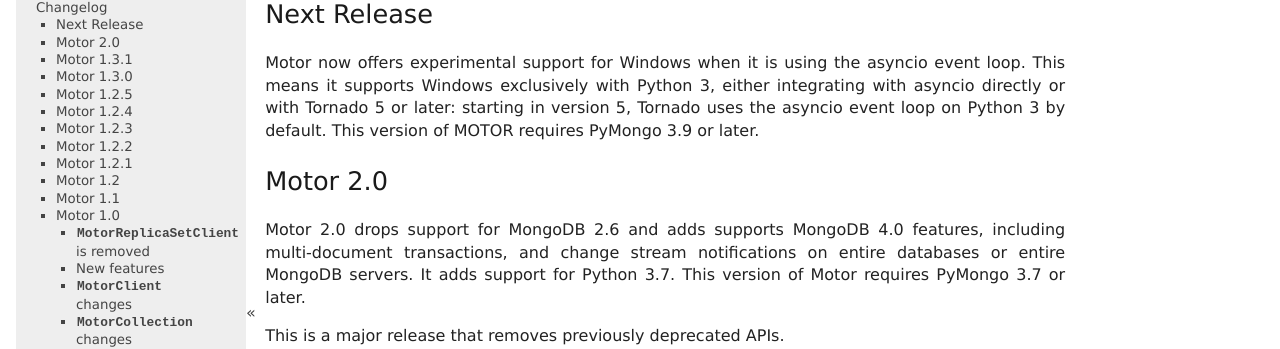
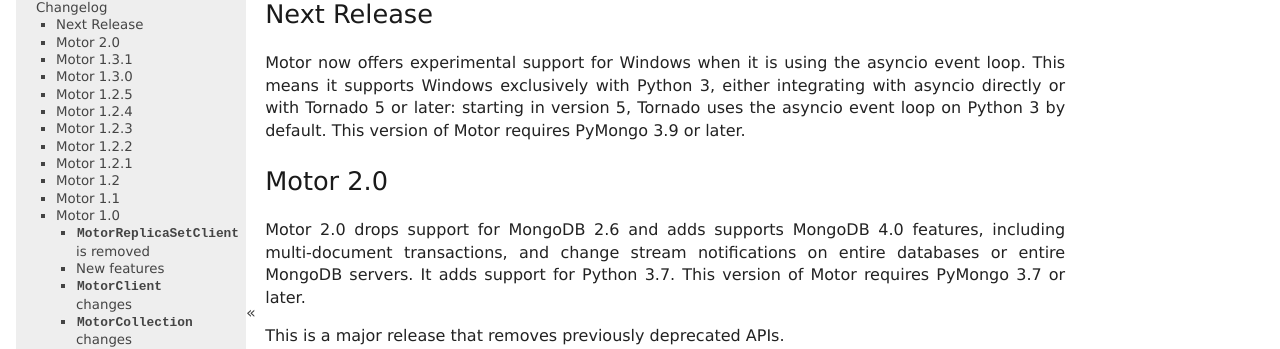
Before and after one commit to mongodb/motor, a Sphinx documentation site: the page built from doc/changelog.rst, in a window 1280 px wide and 900 px high. Shown: the part 136-485 px from the top of the window. Built offline with Sphinx 7.4.7, drawn with Linux system fonts in a browser that asks for light colours; pages that are not in the unit, such as notebooks, are missing from menus; the version number is read from the project's files by our own code.

Commit message:
don't use uppercase

```diff
--- a/doc/changelog.rst
+++ b/doc/changelog.rst
@@ -10,7 +10,7 @@
 event loop. This means it supports Windows exclusively with Python 3, either
 integrating with asyncio directly or with Tornado 5 or later: starting in
 version 5, Tornado uses the asyncio event loop on Python 3 by default. This
-version of MOTOR requires PyMongo 3.9 or later.
+version of Motor requires PyMongo 3.9 or later.
 
 Motor 2.0
 ---------
```
